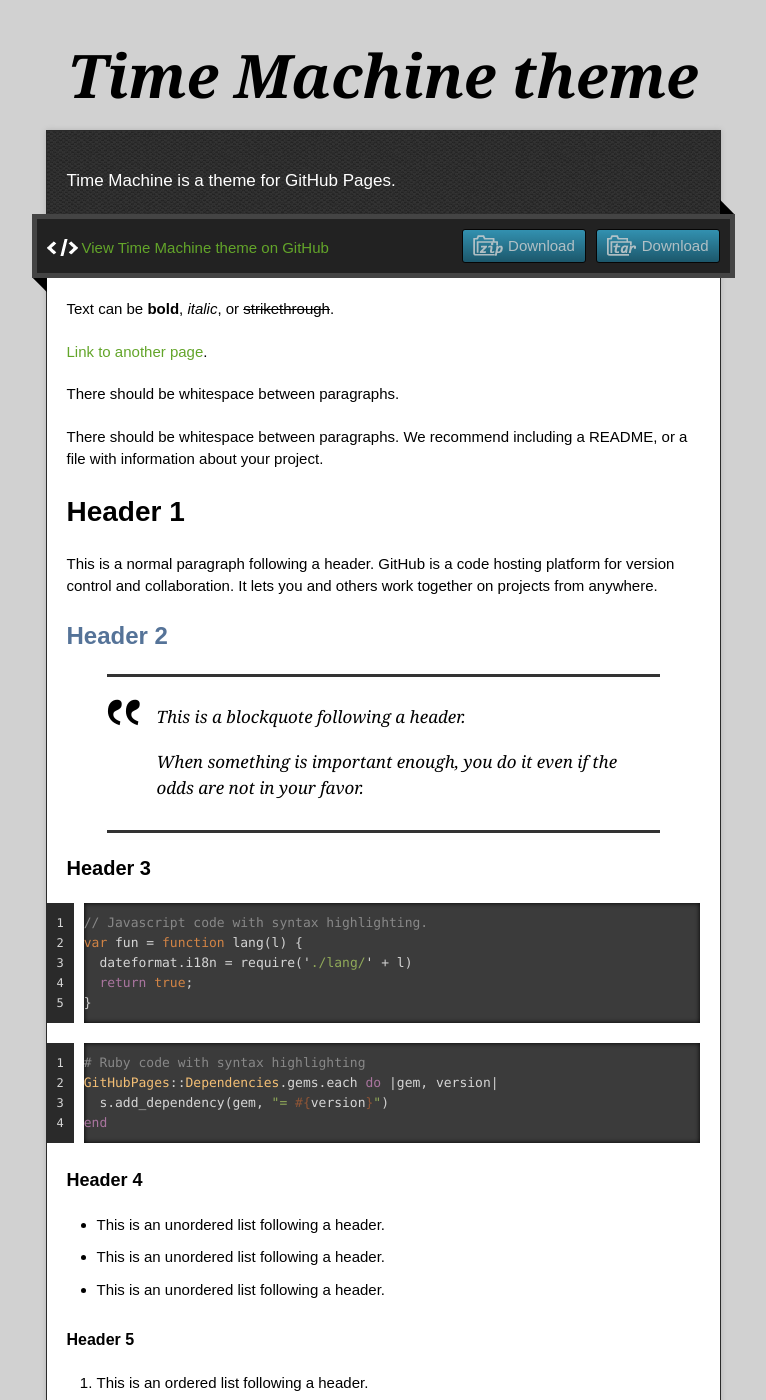
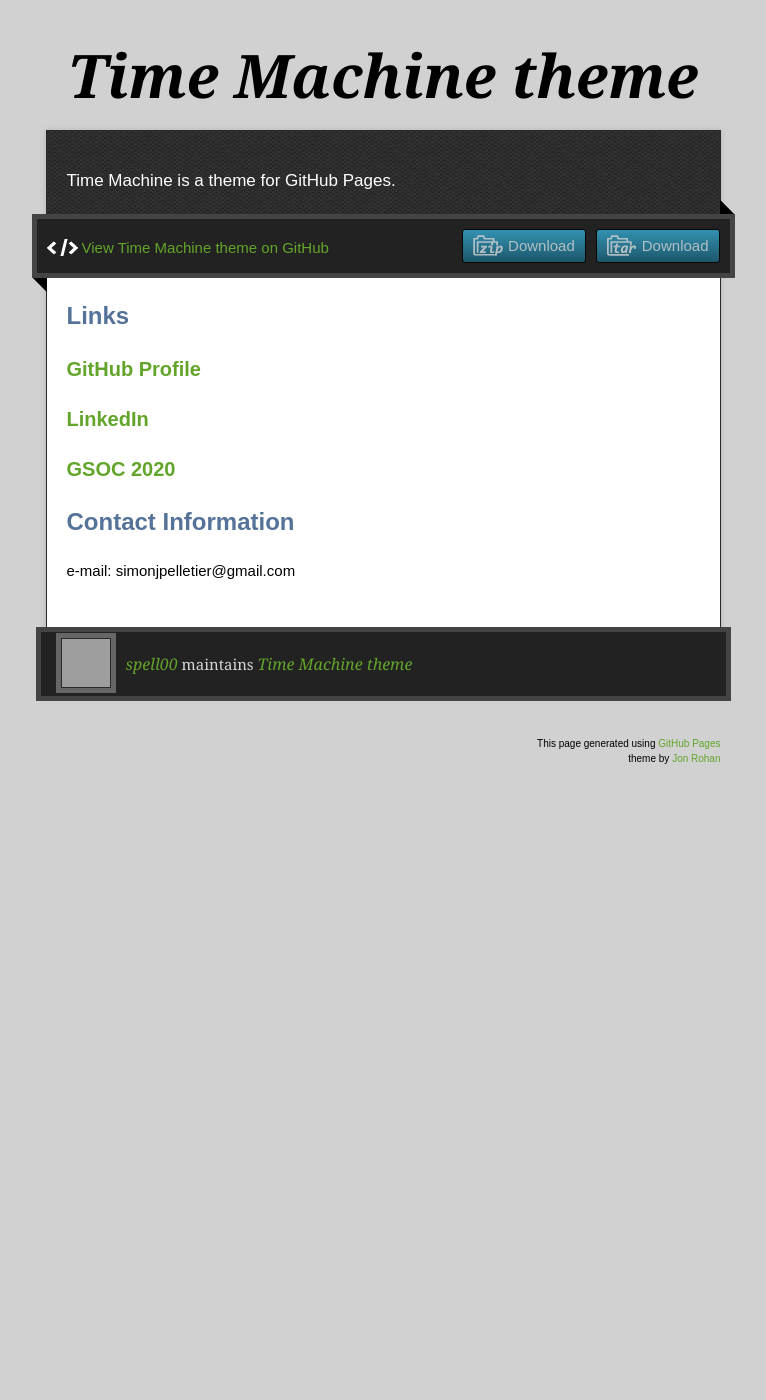
Before and after one commit to spell00/spell.github.io, a Jekyll site: the page built from index.md, in a window 1280 px wide and 1400 px high. Shown: the whole window, without its empty margins (257-1023 px from the left). Built offline with Jekyll 4.4.1, drawn with Linux system fonts in a browser that asks for light colours; our own code applies the rules of GitHub Pages for plain Markdown files; some of the changed text lies outside the part shown; grey boxes are pictures that could not be loaded.

Commit message:
Update index.md

````diff
--- a/index.md
+++ b/index.md
@@ -2,122 +2,13 @@
 layout: default
 ---
 
-Text can be **bold**, _italic_, or ~~strikethrough~~.
+## Links
 
-[Link to another page](./another-page.html).
+### [GitHub Profile](https://github.com/spell00)
 
-There should be whitespace between paragraphs.
+### [LinkedIn](https://www.linkedin.com/in/simon-pelletier-b99991b0/)
 
-There should be whitespace between paragraphs. We recommend including a README, or a file with information about your project.
+### [GSOC 2020](/pages/gsoc-2020.md)
 
-# Header 1
-
-This is a normal paragraph following a header. GitHub is a code hosting platform for version control and collaboration. It lets you and others work together on projects from anywhere.
-
-## Header 2
-
-> This is a blockquote following a header.
->
-> When something is important enough, you do it even if the odds are not in your favor.
-
-### Header 3
-
-```js
-// Javascript code with syntax highlighting.
-var fun = function lang(l) {
-  dateformat.i18n = require('./lang/' + l)
-  return true;
-}
-```
-
-```ruby
-# Ruby code with syntax highlighting
-GitHubPages::Dependencies.gems.each do |gem, version|
-  s.add_dependency(gem, "= #{version}")
-end
-```
-
-#### Header 4
-
-*   This is an unordered list following a header.
-*   This is an unordered list following a header.
-*   This is an unordered list following a header.
-
-##### Header 5
-
-1.  This is an ordered list following a header.
-2.  This is an ordered list following a header.
-3.  This is an ordered list following a header.
-
-###### Header 6
-
-| head1        | head two          | three |
-|:-------------|:------------------|:------|
-| ok           | good swedish fish | nice  |
-| out of stock | good and plenty   | nice  |
-| ok           | good `oreos`      | hmm   |
-| ok           | good `zoute` drop | yumm  |
-
-### There's a horizontal rule below this.
-
-* * *
-
-### Here is an unordered list:
-
-*   Item foo
-*   Item bar
-*   Item baz
-*   Item zip
-
-### And an ordered list:
-
-1.  Item one
-1.  Item two
-1.  Item three
-1.  Item four
-
-### And a nested list:
-
-- level 1 item
-  - level 2 item
-  - level 2 item
-    - level 3 item
-    - level 3 item
-- level 1 item
-  - level 2 item
-  - level 2 item
-  - level 2 item
-- level 1 item
-  - level 2 item
-  - level 2 item
-- level 1 item
-
-### Small image
-
-![Octocat](https://github.githubassets.com/images/icons/emoji/octocat.png)
-
-### Large image
-
-![Branching](https://guides.github.com/activities/hello-world/branching.png)
-
-
-### Definition lists can be used with HTML syntax.
-
-<dl>
-<dt>Name</dt>
-<dd>Godzilla</dd>
-<dt>Born</dt>
-<dd>1952</dd>
-<dt>Birthplace</dt>
-<dd>Japan</dd>
-<dt>Color</dt>
-<dd>Green</dd>
-</dl>
-
-```
-Long, single-line code blocks should not wrap. They should horizontally scroll if they are too long. This line should be long enough to demonstrate this.
-```
-
-```
-The final element.
-```
+## Contact Information
+e-mail: simonjpelletier@gmail.com
````
